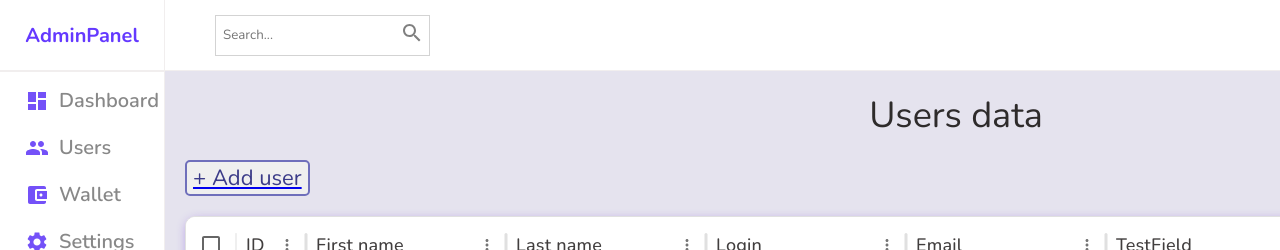
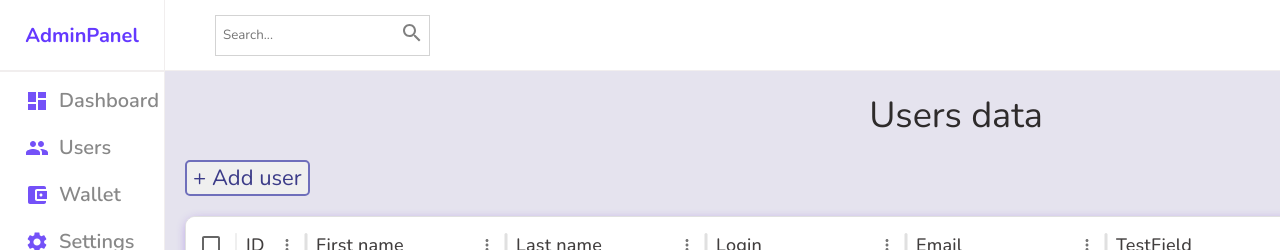
Before and after one commit to Bitummit/CryptoDashboard, a React (Vite) app: page /users in a window 1280 px wide. Shown: the top 250 px of the page. Built offline with nearby package versions, Linux system fonts and the light colour scheme.

Commit message:
datatable styles

```diff
--- a/src/components/datatable/Datatable.jsx
+++ b/src/components/datatable/Datatable.jsx
@@ -30,7 +30,7 @@ export default function DataTable() {
   return (
     <div className="content">
       <div className="title">Users data</div>
-      <Link to="/users/new">
+      <Link to="/users/new" style={{textDecoration:"none"}}>
       <button className="addButton">+ Add user</button>
       </Link>
       <div className="datatable">
--- a/src/components/datatable/datatable.scss
+++ b/src/components/datatable/datatable.scss
@@ -41,10 +41,18 @@
 
         .viewButton {
           color: darkblue;
+
+          &:hover {
+            color: rgb(78, 78, 206);
+          }
         }
 
         .deleteButton {
           color: rgb(143, 7, 7);
+
+          &:hover {
+            color: rgb(206, 103, 103);
+          }
         }
       }
     }
```
